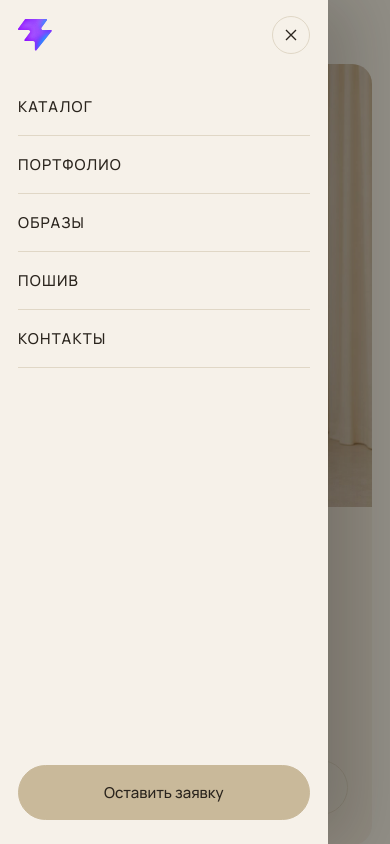
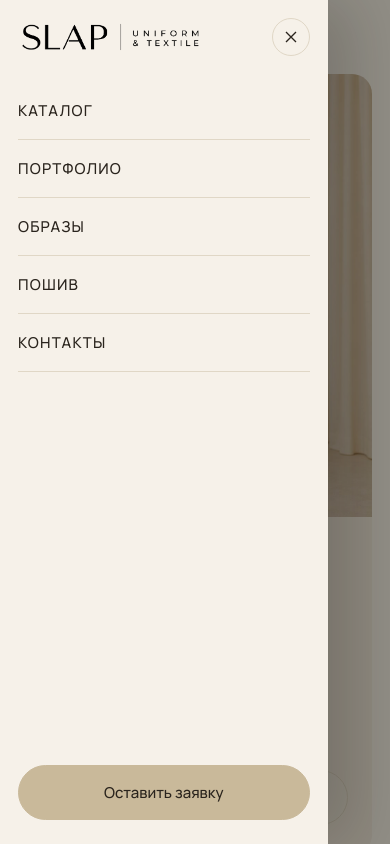
Before and after one commit to dentikhonov/ksu, a React (Vite) app: page / in a window 390 px wide. Both pictures are taken after a click on the button "Открыть меню". Shown: the top 844 px of the page. Built offline with nearby package versions, Linux system fonts and the light colour scheme.

Commit message:
feat: add SLAP logo to site header

```diff
--- a/src/components/Header.css
+++ b/src/components/Header.css
@@ -19,15 +19,16 @@
 .header__logo {
   display: flex;
   align-items: center;
-  width: 34px;
-  height: 34px;
+  width: 190px;
+  height: auto;
   flex-shrink: 0;
 }
 
 .header__logo img {
   display: block;
-  width: 34px;
+  width: 100%;
   height: auto;
+  filter: brightness(0) saturate(100%);
 }
 
 .header__nav--desktop ul {
@@ -103,14 +104,15 @@
 .drawer__logo {
   display: flex;
   align-items: center;
-  width: 34px;
-  height: 34px;
+  width: 190px;
+  height: auto;
 }
 
 .drawer__logo img {
   display: block;
-  width: 34px;
+  width: 100%;
   height: auto;
+  filter: brightness(0) saturate(100%);
 }
 
 @media (max-width: 900px) {
@@ -120,12 +122,12 @@
   }
 
   .header__logo {
-    width: 30px;
-    height: 30px;
+    width: min(58vw, 190px);
+    height: auto;
   }
 
   .header__logo img {
-    width: 30px;
+    width: 100%;
   }
 
   .header__nav--desktop,
--- a/src/components/Header.tsx
+++ b/src/components/Header.tsx
@@ -44,8 +44,8 @@ export default function Header({ onRequestClick }: HeaderProps) {
     <>
       <header className="header">
         <div className="container header__inner">
-          <Link to="/" className="header__logo" aria-label="Униформа">
-            <img src={`${BASE}favicon.svg`} alt="" />
+          <Link to="/" className="header__logo" aria-label="SLAP — Uniform & Textile">
+            <img src={`${BASE}slap-logo.png`} alt="" />
           </Link>
 
           <nav className="header__nav header__nav--desktop">
@@ -81,8 +81,8 @@ export default function Header({ onRequestClick }: HeaderProps) {
 
       <aside className={`drawer ${menuOpen ? "drawer--open" : ""}`} aria-hidden={!menuOpen}>
         <div className="drawer__top">
-          <Link to="/" className="drawer__logo" aria-label="Униформа" onClick={closeMenu}>
-            <img src={`${BASE}favicon.svg`} alt="" />
+          <Link to="/" className="drawer__logo" aria-label="SLAP — Uniform & Textile" onClick={closeMenu}>
+            <img src={`${BASE}slap-logo.png`} alt="" />
           </Link>
           <button className="drawer__close" aria-label="Закрыть меню" onClick={closeMenu}>
             <CloseIcon />
```
Also changed, not shown: public/slap-logo.png (added).
